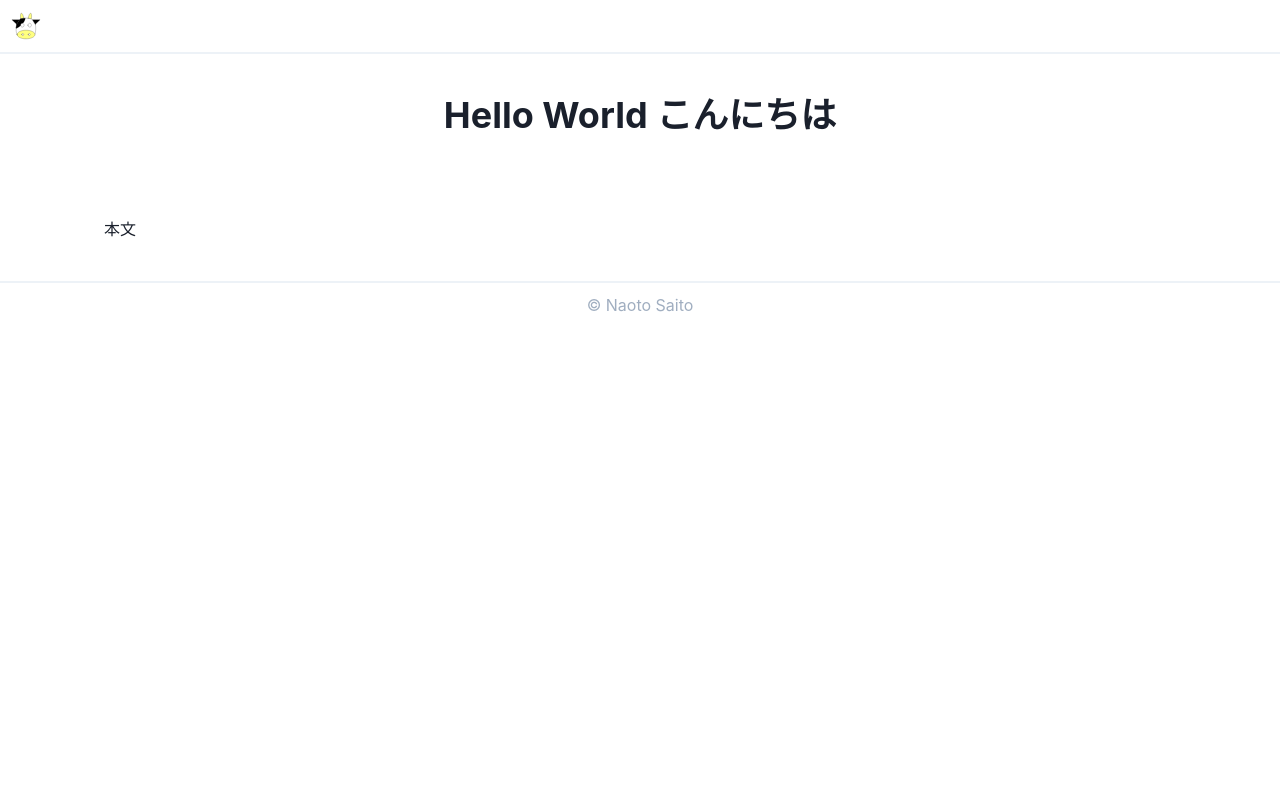
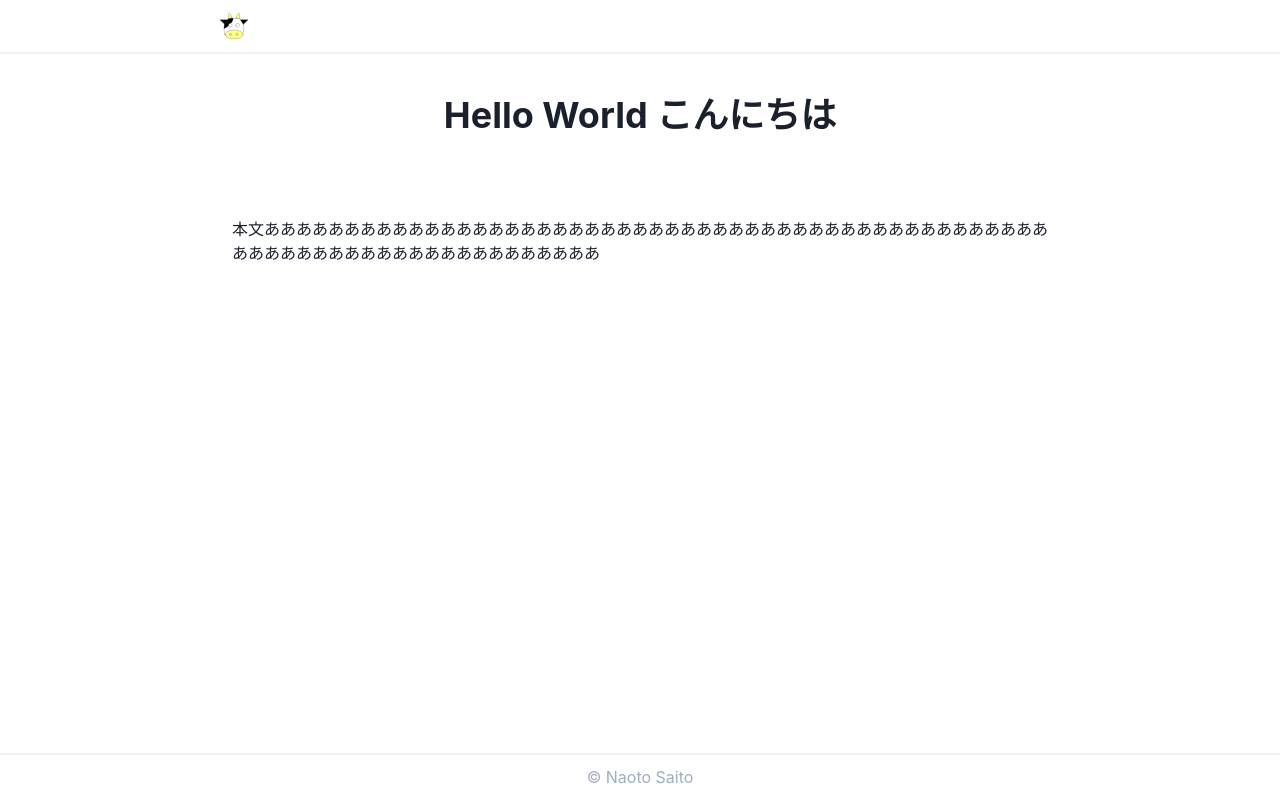
Before and after one commit to lamlam/blog2021, a Next.js app: page / in a window 1280 px wide. Built offline with nearby package versions, Linux system fonts and the light colour scheme.

Commit message:
Set maxWidth

```diff
--- a/components/Nav.tsx
+++ b/components/Nav.tsx
@@ -1,10 +1,12 @@
-import { HStack, Box, Image } from "@chakra-ui/react";
+import { HStack, Box, Image, Container } from "@chakra-ui/react";
 import Link from "next/link";
+import maxWidth from "../const/maxWidth";
 type Props = {};
 
 export default function Header(props: Props) {
   return (
     <Box borderBottom="solid 2px" borderColor="gray.100" maxWidth="full">
+      <Container maxWidth={maxWidth}>
         <HStack p="10px">
           <Link href="/">
             <a>
@@ -12,6 +14,7 @@ export default function Header(props: Props) {
             </a>
           </Link>
         </HStack>
+      </Container>
     </Box>
   );
 }
--- a/components/Title.tsx
+++ b/components/Title.tsx
@@ -1,5 +1,6 @@
 import Head from "next/head";
 import { Heading, HStack, Container } from "@chakra-ui/react";
+import maxWidth from "../const/maxWidth";
 
 type Props = {
   title: string;
@@ -7,7 +8,7 @@ type Props = {
 
 export default function Title(props: Props) {
   return (
-    <Container centerContent p="40px">
+    <Container centerContent p="40px" maxWidth={maxWidth}>
       <Head>
         <title>{props.title}</title>
         <link rel="icon" href="/icon.svg" type="image/svg+xml" />
--- /dev/null
+++ b/const/maxWidth.ts
@@ -0,0 +1,4 @@
+import { LayoutProps } from "@chakra-ui/react";
+
+const maxWidth: LayoutProps["maxWidth"] = "4xl";
+export default maxWidth;
--- a/pages/index.tsx
+++ b/pages/index.tsx
@@ -2,14 +2,17 @@ import { Text, Container } from "@chakra-ui/react";
 import Nav from "../components/Nav";
 import Title from "../components/Title";
 import Footer from "../components/Footer";
+import maxWidth from "../const/maxWidth";
 
 export default function Home() {
   return (
     <>
       <Nav />
       <Title title="Hello World こんにちは" />
-      <Container maxWidth="6xl" p="40px">
-        <Text>本文</Text>
+      <Container maxWidth={maxWidth} p="40px" minHeight="xl">
+        <Text>
+          本文ああああああああああああああああああああああああああああああああああああああああああああああああああああああああああああああああああああああああ
+        </Text>
       </Container>
       <Footer />
     </>
```
Lines whose indentation alone changed are shown as unchanged.
